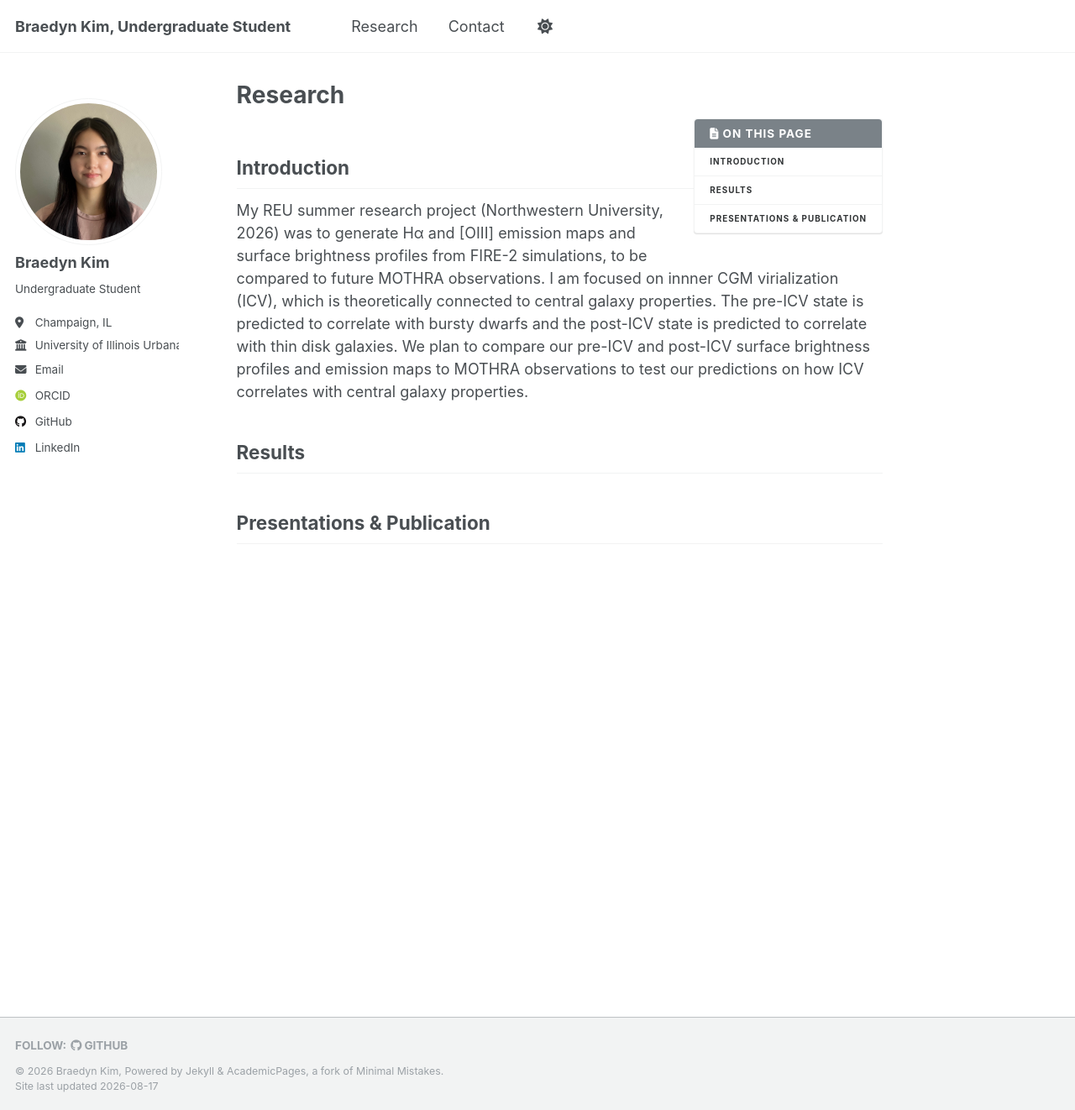
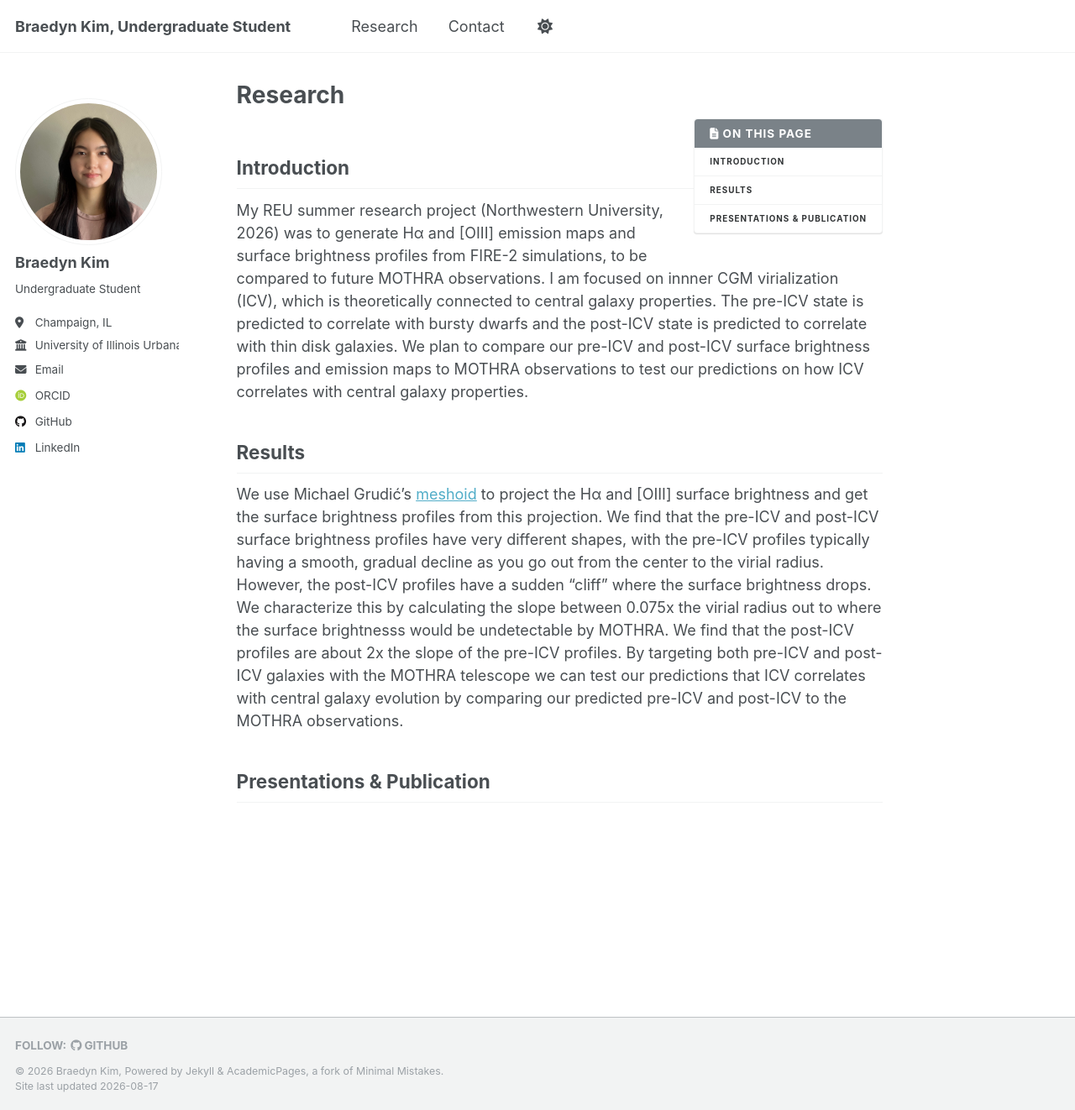
Before and after one commit to braedynkim/braedynkim.github.io, a Jekyll site: the page built from _pages/research.md, in a window 1280 px wide and 1322 px high. Shown: the whole window at 84% size. Built offline with Jekyll 4.4.1, drawn with Linux system fonts in a browser that asks for light colours; some web fonts are replaced; a script that is not in the unit is left out.

Commit message:
add results
Added results section detailing the use of meshoid for Hα and OIII surface brightness projections and findings on pre-ICV and post-ICV profiles.

```diff
--- a/_pages/research.md
+++ b/_pages/research.md
@@ -12,6 +12,6 @@ author_profile: true
 My REU summer research project (Northwestern University, 2026) was to generate Hα and [OIII] emission maps and surface brightness profiles from FIRE-2 simulations, to be compared to future MOTHRA observations. I am focused on innner CGM virialization (ICV), which is theoretically connected to central galaxy properties. The pre-ICV state is predicted to correlate with bursty dwarfs and the post-ICV state is predicted to correlate with thin disk galaxies. We plan to compare our pre-ICV and post-ICV surface brightness profiles and emission maps to MOTHRA observations to test our predictions on how ICV correlates with central galaxy properties.
 
 ## Results
-
+We use Michael Grudić's [meshoid](https://meshoid.readthedocs.io/en/latest/) to project the Hα and [OIII] surface brightness and get the surface brightness profiles from this projection. We find that the pre-ICV and post-ICV surface brightness profiles have very different shapes, with the pre-ICV profiles typically having a smooth, gradual decline as you go out from the center to the virial radius. However, the post-ICV profiles have a sudden "cliff" where the surface brightness drops. We characterize this by calculating the slope between 0.075x the virial radius out to where the surface brightnesss would be undetectable by MOTHRA. We find that the post-ICV profiles are about 2x the slope of the pre-ICV profiles. By targeting both pre-ICV and post-ICV galaxies with the MOTHRA telescope we can test our predictions that ICV correlates with central galaxy evolution by comparing our predicted pre-ICV and post-ICV to the MOTHRA observations.
 
 ## Presentations & Publication
```
